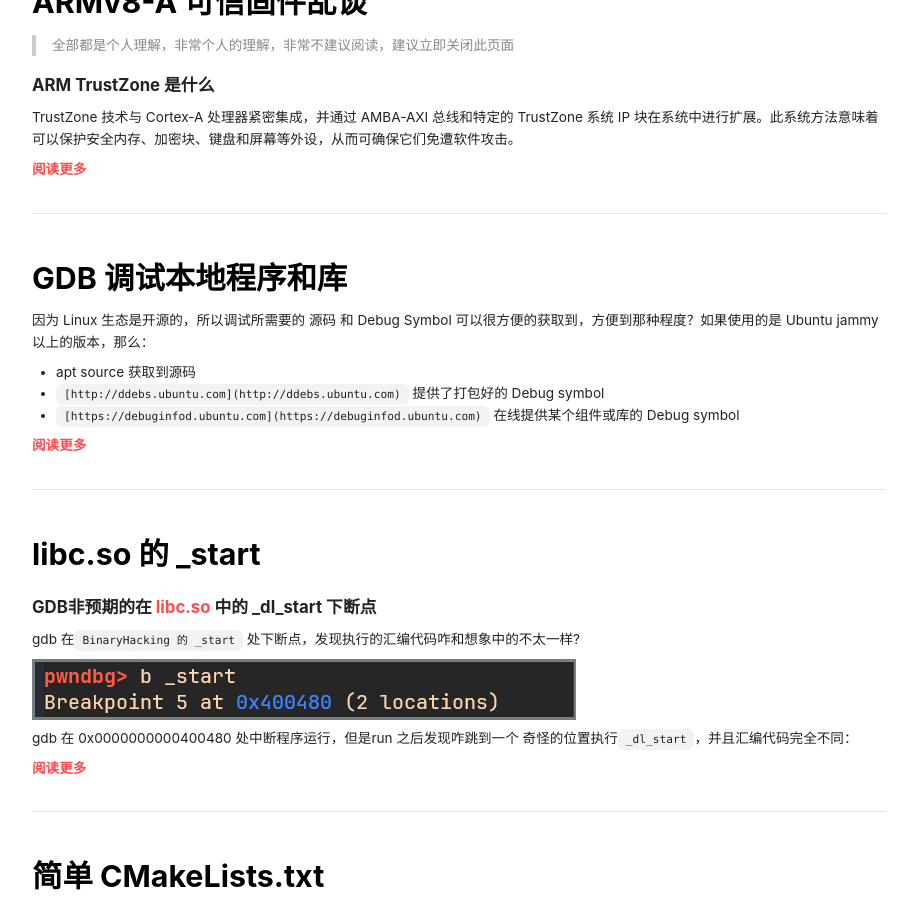
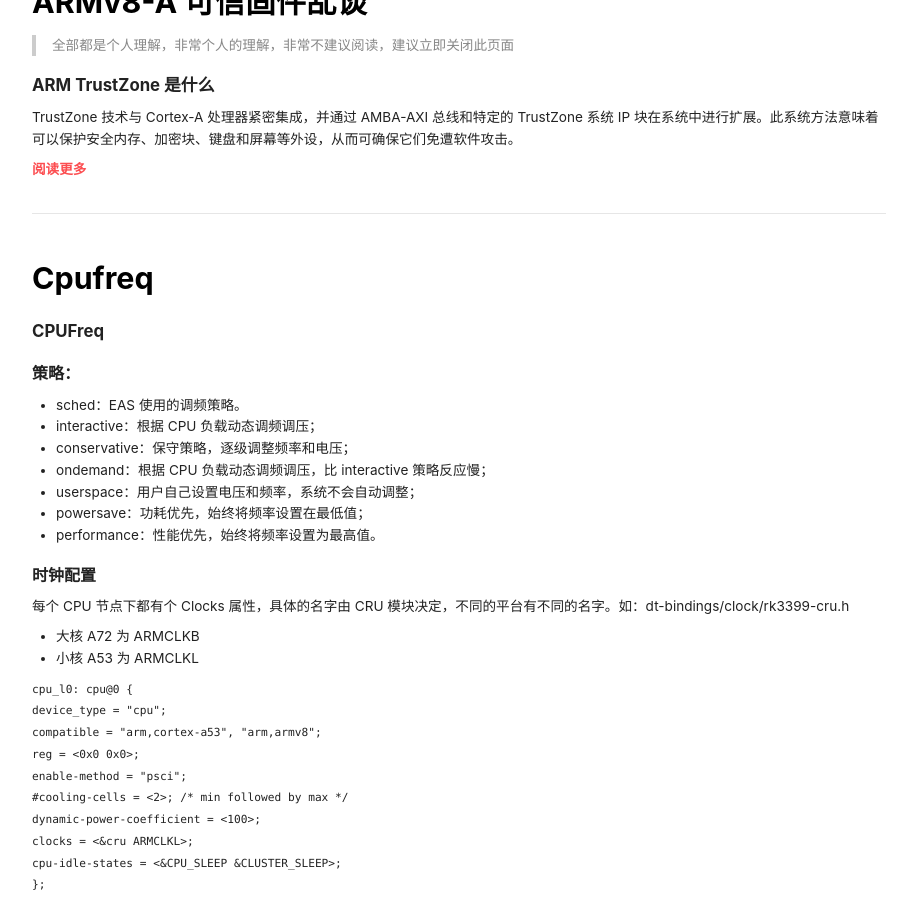
Before and after one commit to ihexon/ihexon.github.io, a Jekyll site: the page built from index.html, in a window 1280 px wide and 900 px high, scrolled down 988 px. Shown: the whole window, without its empty margins (181-1098 px from the left). Built offline with Jekyll 4.4.1, drawn with Linux system fonts in a browser that asks for light colours; nearby versions of some CDN libraries; the list of posts is cut into pages by our own code; some of the changed text lies outside the part shown.

````diff
--- /dev/null
+++ b/_posts/2023-07-17-cpufreq.md
@@ -0,0 +1,109 @@
+# CPUFreq
+## 策略：
+- sched：EAS 使用的调频策略。
+- interactive：根据 CPU 负载动态调频调压；
+- conservative：保守策略，逐级调整频率和电压；
+- ondemand：根据 CPU 负载动态调频调压，比 interactive 策略反应慢；
+- userspace：用户自己设置电压和频率，系统不会自动调整；
+- powersave：功耗优先，始终将频率设置在最低值；
+- performance：性能优先，始终将频率设置为最高值。
+
+## 时钟配置
+每个 CPU 节点下都有个 Clocks 属性，具体的名字由 CRU
+模块决定，不同的平台有不同的名字。如：dt-bindings/clock/rk3399-cru.h
+
+- 大核 A72 为 ARMCLKB
+- 小核 A53 为 ARMCLKL
+
+```dts
+cpu_l0: cpu@0 {
+device_type = "cpu";
+compatible = "arm,cortex-a53", "arm,armv8";
+reg = <0x0 0x0>;
+enable-method = "psci";
+#cooling-cells = <2>; /* min followed by max */
+dynamic-power-coefficient = <100>;
+clocks = <&cru ARMCLKL>;
+cpu-idle-states = <&CPU_SLEEP &CLUSTER_SLEEP>;
+};
+cpu_b0: cpu@100 {
+device_type = "cpu";
+compatible = "arm,cortex-a72", "arm,armv8";
+reg = <0x0 0x100>;
+enable-method = "psci";
+#cooling-cells = <2>; /* min followed by max */
+dynamic-power-coefficient = <436>;
+clocks = <&cru ARMCLKB>;
+cpu-idle-states = <&CPU_SLEEP &CLUSTER_SLEEP>;
+};
+```
+
+## 电压控制
+电压方案是不同的没有统一标准，一般又BSP上游提供，下游一般无需更改，CPU 的电压域配置一般在SoC对应的 DTSI 中，需要对每个 Node 节点进行配置，即每个 CPU 节点增加 CPU-supply 属性：
+```dts
+dd_cpu_b: syr827@40 {
+compatible = "silergy,syr827";
+reg = <0x40>;
+vin-supply = <&vcc5v0_sys>;
+regulator-compatible = "fan53555-reg";
+pinctrl-0 = <&vsel1_gpio>;
+vsel-gpios = <&gpio1 17 GPIO_ACTIVE_HIGH>;
+regulator-name = "vdd_cpu_b";
+egulator-min-microvolt = <712500>;
+regulator-max-microvolt = <1500000>;
+regulator-ramp-delay = <1000>;
+fcs,suspend-voltage-selector = <1>;
+regulator-always-on;
+regulator-boot-on;
+regulator-initial-state = <3>;
+regulator-state-mem {
+regulator-off-in-suspend;
+};
+};
+vdd_cpu_l: DCDC_REG2 {
+regulator-always-on;
+regulator-boot-on;
+regulator-min-microvolt = <750000>;
+regulator-max-microvolt = <1350000>;
+regulator-ramp-delay = <6001>;
+regulator-name = "vdd_cpu_l";
+regulator-state-mem {
+regulator-off-in-suspend;
+};
+};
+```
+每个CPU配置：
+```dts
+&cpu_l0 {
+cpu-supply = <&vdd_cpu_l>;
+};
+&cpu_l1 {
+cpu-supply = <&vdd_cpu_l>;
+};
+&cpu_l2 {
+cpu-supply = <&vdd_cpu_l>;
+};
+&cpu_l3 {
+cpu-supply = <&vdd_cpu_l>;
+};
+&cpu_b0 {
+cpu-supply = <&vdd_cpu_b>;
+};
+&cpu_b1 {
+cpu-supply = <&vdd_cpu_b>;
+};
+```
+频率电压表在 DTSI 中会有默认配置，在每个 CPU 节点下有 operating-Points-V2 属性，并且有个 opp Table 的节点和它配合使用。可以在板级 DTSI 或者 DTS 中增加新的 OPP TABLE覆盖 DTSI 中的配置。
+
+# 内核配置
+需要生成正确的.config 自行 Google。
+
+sysfs 提供接口：
+```
+/sys/devices/system/cpu/cpufreq/policy0/scaling_governor
+```
+多个 cluster 有多个 scaling_governor 节点如，需要一起调整。
+CPU 定频需要把 scaling_governor 切换成 userspace，然后写入期望的频率
+```
+echo 216000 > /sys/devices/system/cpu/cpu0/cpufreq/scaling_setspeed
+```
````
Also changed, not shown: _posts/2022-09-10-Imthinkofendingthings.md (+0 -7 lines), _posts/2023-05-30-ihexon.md (+11 -0 lines), _posts/2023-06-15-rockchipwifibt.md (added, +82 -0 lines).
